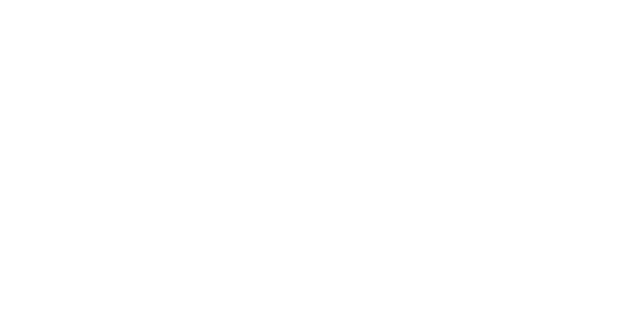
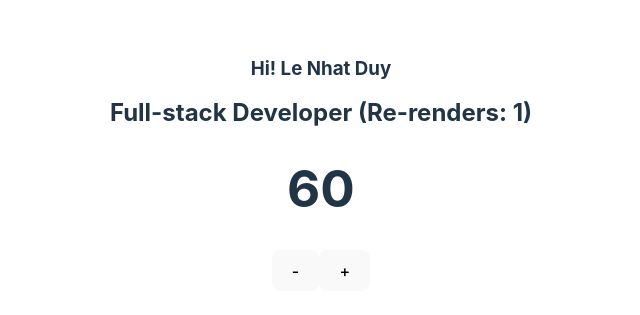
Before and after one commit to rayleigh420/ReactTS_hook, a React (Vite) app: page /memo in a window 1280 px wide. Before the commit this address had no page. Shown: the part 235-550 px from the top of the page, without its empty margins (319-959 px from the left). Built offline with nearby package versions, Linux system fonts and the light colour scheme.

Commit message:
lesson2 - React.memo

```diff
--- a/src/App.tsx
+++ b/src/App.tsx
@@ -3,13 +3,15 @@
 import Ref from "./lesson1/Ref";
 import { Routes, Route } from "react-router-dom";
 import Navigation from "./components/Navigation";
+import Memo from "./lesson2/Memo";
 
 function App() {
   return (
     <div className="App">
       <Routes>
         <Route index element={<Navigation />} />
-        <Route path="ref" element={<Ref />} />
+        <Route path="useRef" element={<Ref />} />
+        <Route path="memo" element={<Memo />} />
       </Routes>
     </div>
   );
--- /dev/null
+++ b/src/components/Content.tsx
@@ -0,0 +1,16 @@
+import React, { useEffect, useState, useRef, useLayoutEffect } from "react";
+
+const Content = ({ name }: { name: string }) => {
+  const numRender = useRef<number>(0);
+
+  numRender.current = numRender.current + 1;
+
+  return (
+    <>
+      <h3>Hi! {name}</h3>
+      <h2>Full-stack Developer (Re-renders: {numRender.current})</h2>
+    </>
+  );
+};
+
+export default React.memo(Content);
--- a/src/components/Navigation.tsx
+++ b/src/components/Navigation.tsx
@@ -3,7 +3,14 @@
 const Navigation = () => {
   return (
     <div>
-      <Link to="/ref">useRef</Link>
+      <ul>
+        <li>
+          <Link to="/useRef">useRef</Link>
+        </li>
+        <li>
+          <Link to="/memo">React.memo</Link>
+        </li>
+      </ul>
     </div>
   );
 };
--- /dev/null
+++ b/src/lesson2/Memo.tsx
@@ -0,0 +1,17 @@
+import { useState } from "react";
+import Content from "../components/Content";
+
+const Memo = () => {
+  const [count, setCount] = useState<number>(60);
+
+  return (
+    <div>
+      <Content name="Le Nhat Duy" />
+      <h1>{count}</h1>
+      <button onClick={() => setCount((prev) => prev - 1)}>-</button>
+      <button onClick={() => setCount((prev) => prev + 1)}>+</button>
+    </div>
+  );
+};
+
+export default Memo;
--- a/src/main.tsx
+++ b/src/main.tsx
@@ -5,9 +5,9 @@
 import { BrowserRouter } from "react-router-dom";
 
 ReactDOM.createRoot(document.getElementById("root") as HTMLElement).render(
-  <React.StrictMode>
-    <BrowserRouter>
-      <App />
-    </BrowserRouter>
-  </React.StrictMode>
+  // <React.StrictMode>
+  <BrowserRouter>
+    <App />
+  </BrowserRouter>
+  // </React.StrictMode>
 );
```
